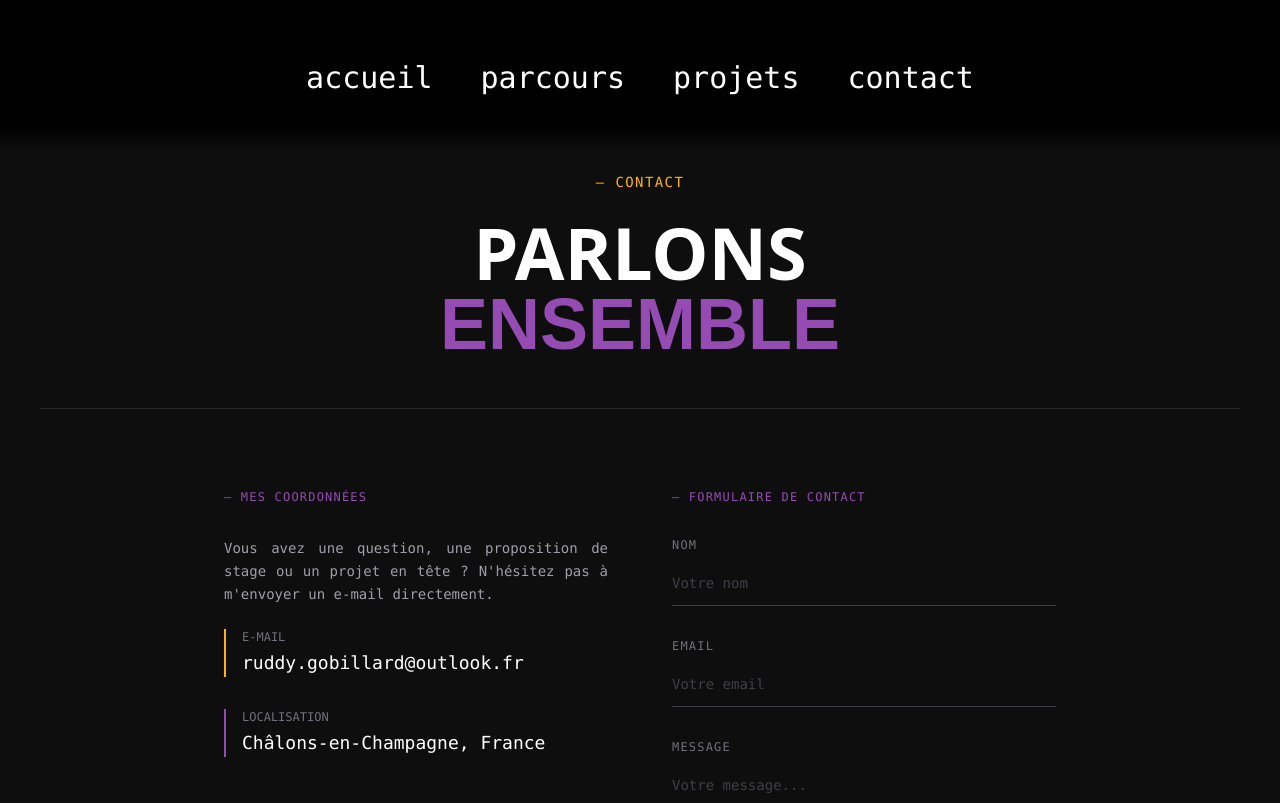
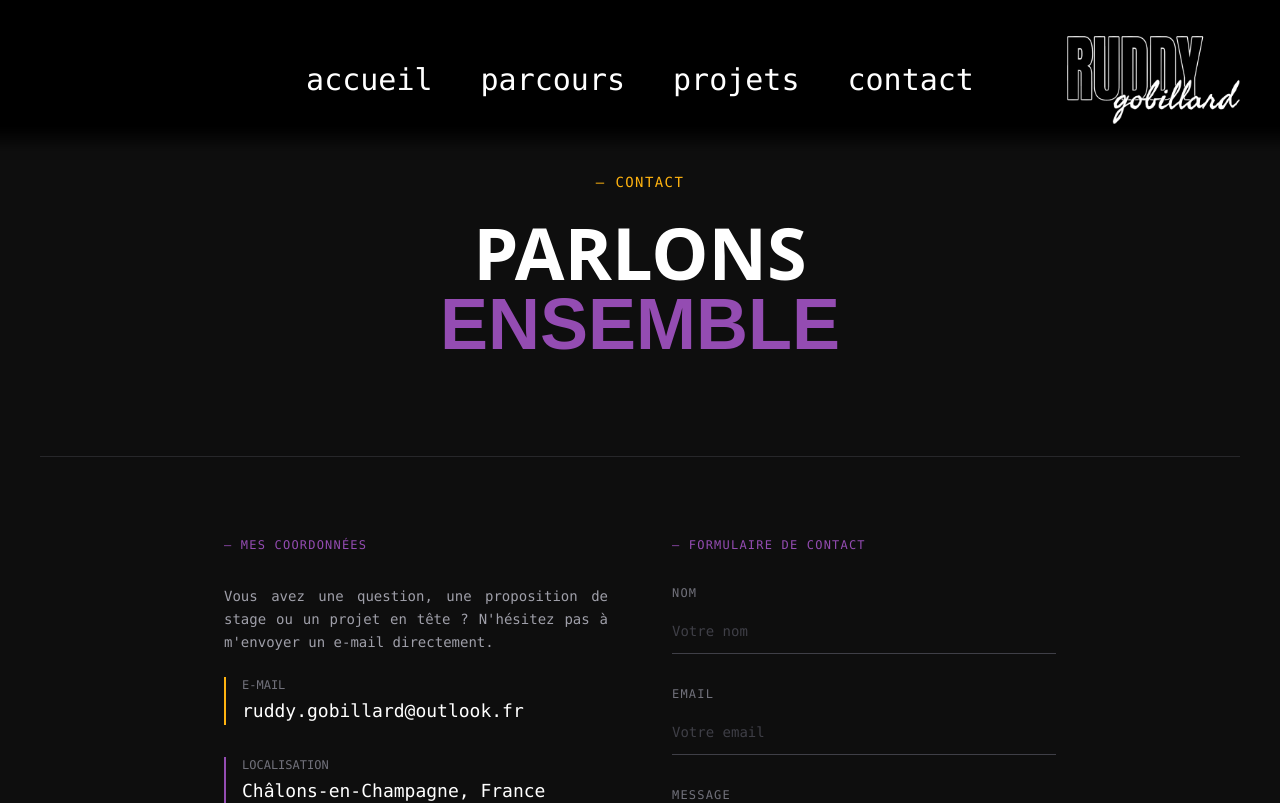
Before and after one commit to Rainbow51000/portfolio, a React (Vite) app: page /contact in a window 1280 px wide. Shown: the top 803 px of the page. Built offline with nearby package versions, Linux system fonts and the light colour scheme; a web font is replaced by a local one.

Commit message:
feat: meilleur affichage

```diff
--- a/src/components/header.jsx
+++ b/src/components/header.jsx
@@ -6,21 +6,14 @@ import { Link } from 'react-router-dom';
  */
 export default function Header() {
     return (
-        <header className="w-full py-15 bg-[url(/src/assets/portfolio-header.svg)] fixed z-10">
-            <nav className="flex justify-center gap-12 text-3xl font-mono transition-all">
-                <Link to="/" className="duration-300 hover:font-bold hover:scale-110">
-                    accueil
-                </Link>
-                <Link to="/parcours" className="duration-300 hover:font-bold hover:scale-110">
-                    parcours
-                </Link>
-                <Link to="/projets" className="duration-300 hover:font-bold hover:scale-110">
-                    projets
-                </Link>
-                <Link to="/contact" className="duration-300 hover:font-bold hover:scale-110">
-                    contact
-                </Link>
-            </nav>
-        </header>
+      <header className="fixed w-full z-10 flex h-40 items-center justify-end px-10 transition-all bg-[url(/src/assets/portfolio-header.svg)]">
+        <nav className="absolute left-1/2 -translate-x-1/2 flex gap-12 text-3xl font-mono ">
+          <Link to="/" className="duration-300 hover:font-bold hover:scale-110">accueil</Link>
+          <Link to="/parcours" className="duration-300 hover:font-bold hover:scale-110">parcours</Link>
+          <Link to="/projets" className="duration-300 hover:font-bold hover:scale-110">projets</Link>
+          <Link to="/contact" className="duration-300 hover:font-bold hover:scale-110">contact</Link>
+        </nav>
+        <img src="asset/logo.png" alt="logo" className="h-22 w-auto" />
+      </header>
     )
 }
--- a/src/pages/contact.jsx
+++ b/src/pages/contact.jsx
@@ -3,14 +3,9 @@ import { Link } from 'react-router-dom';
 export default function Contact() {
     return (
         <div>
-            <section className="max-w-4xl mx-auto px-8 pt-16 pb-12 text-center relative mt-9">
-                <div className="absolute top-0 left-8">
-                    <Link to="/" className="text-xs font-mono text-zinc-500 hover:text-white transition-colors">
-                        ← Retour à l'accueil
-                    </Link>
-                </div>
-                <h3 className="text-sm font-mono tracking-widest uppercase mb-6 mt-8" style={{ color: "#FFB310" }}>
-                    — Contact
+            <section className="max-w-4xl mx-auto px-8 py-24 text-center mt-9">
+              <h3 className="text-sm font-mono tracking-widest uppercase mb-6" style={{ color: "#FFB310" }}>
+                — CONTACT
               </h3>
               <h2 className="text-7xl font-black uppercase leading-none">
                 PARLONS
--- a/src/pages/mentions-legales.jsx
+++ b/src/pages/mentions-legales.jsx
@@ -3,7 +3,7 @@ import { Link } from "react-router-dom";
 export default function MentionsLegales() {
     return (
         <div>
-            <section className="max-w-4xl mx-auto px-8 py-24">
+            <section className="max-w-4xl mx-auto px-8 py-32">
                 <h3 className="text-sm font-mono tracking-widest uppercase mb-6" style={{ color: "#FFB310" }}>
                     — Informations légales
                 </h3>
--- a/src/pages/projets.jsx
+++ b/src/pages/projets.jsx
@@ -185,16 +185,6 @@ export default function Projets() {
 
                 </div>
             </section>
-
-            {/* Retour accueil */}
-            <section className="border-t border-zinc-800">
-                <div className="max-w-4xl mx-auto px-8 py-12">
-                    <Link to="/" className="text-xs font-mono uppercase tracking-widest border border-zinc-700 px-6 py-3 hover:border-white transition-colors inline-block">
-                        ← Retour à l'accueil
-                    </Link>
-                </div>
-            </section>
-
         </div>
     )
 }
```
Lines whose indentation alone changed are shown as unchanged.
